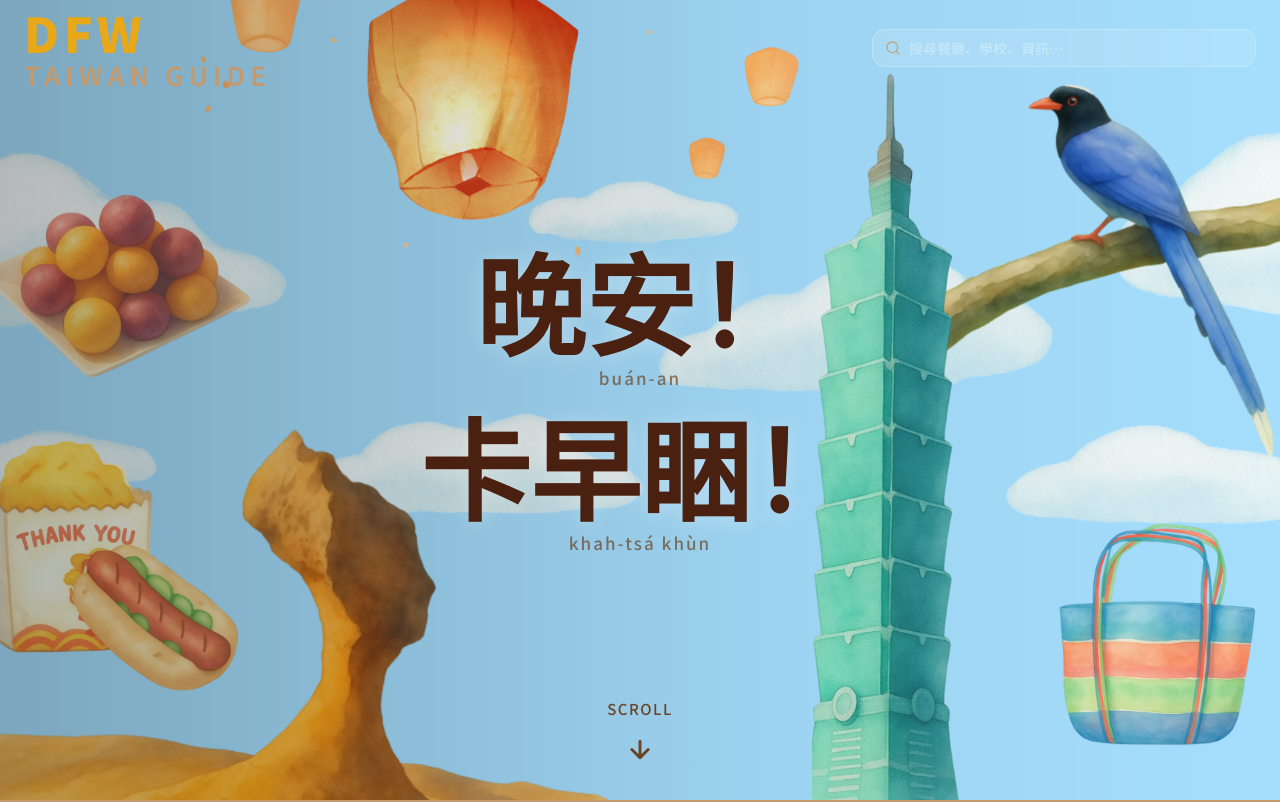
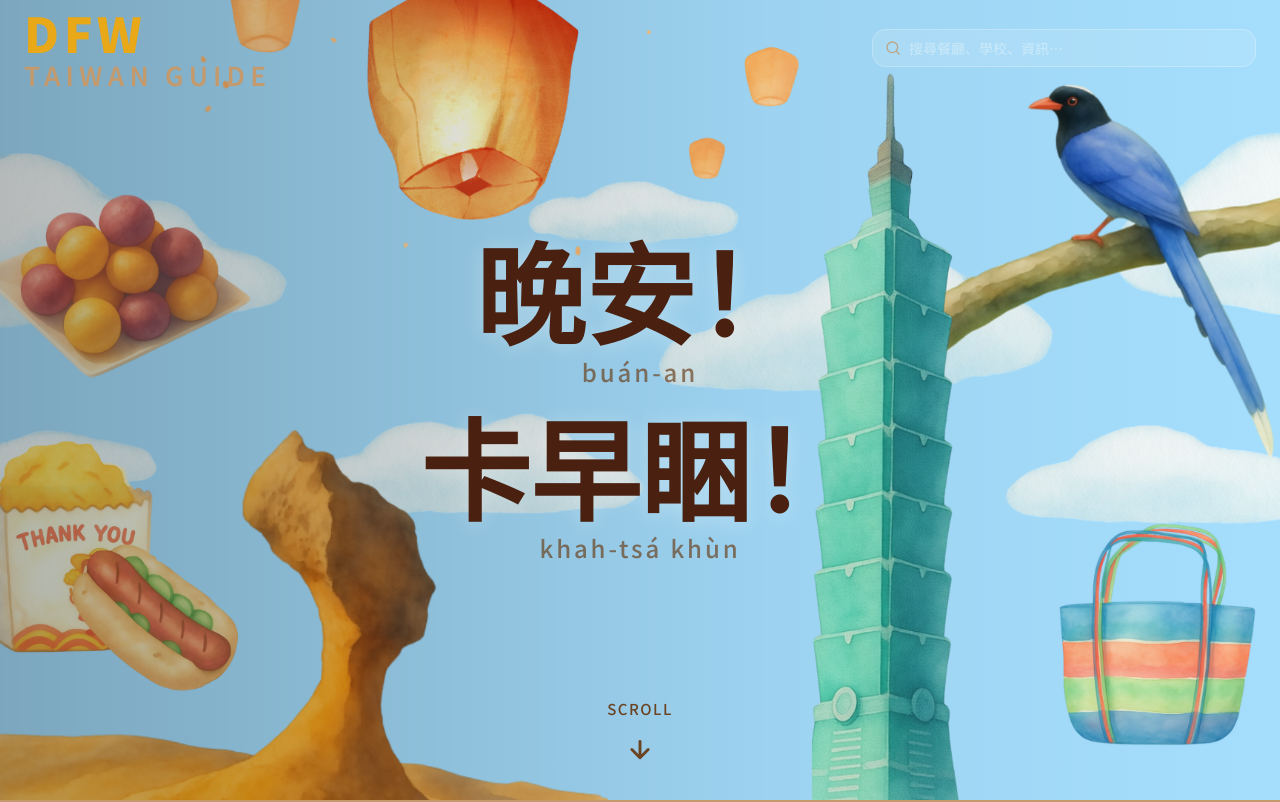
Before and after one commit to ElieshaLai/dfw-taiwan-guide, a Next.js app: page / in a window 1280 px wide. Shown: the top 802 px of the page. Built offline with nearby package versions, Linux system fonts and the light colour scheme.

Commit message:
Update page.tsx

```diff
--- a/app/page.tsx
+++ b/app/page.tsx
@@ -88,7 +88,7 @@ export default function Home() {
                 </span>
                 <span
                   className="font-medium"
-                  style={{ fontSize: "clamp(12px, 1.6vw, 17px)", color: "#6B4423", opacity: 0.7, letterSpacing: "0.12em", marginTop: "10px" }}
+                  style={{ fontSize: "clamp(16px, 2.2vw, 24px)", color: "#6B4423", opacity: 0.7, letterSpacing: "0.12em", marginTop: "10px" }}
                 >
                   {greeting?.tailo}
                 </span>
@@ -104,7 +104,7 @@ export default function Home() {
                 </span>
                 <span
                   className="font-medium"
-                  style={{ fontSize: "clamp(12px, 1.6vw, 17px)", color: "#6B4423", opacity: 0.7, letterSpacing: "0.12em", marginTop: "10px" }}
+                  style={{ fontSize: "clamp(16px, 2.2vw, 24px)", color: "#6B4423", opacity: 0.7, letterSpacing: "0.12em", marginTop: "10px" }}
                 >
                   {greeting?.subTailo}
                 </span>
```
